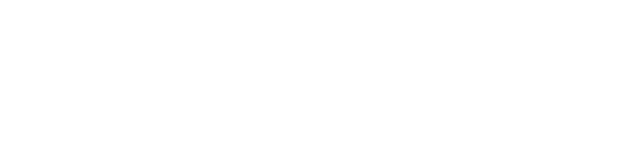
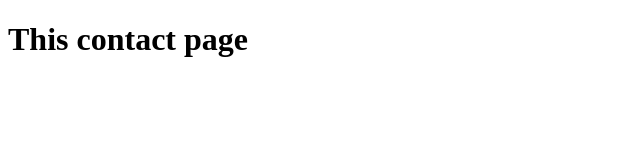
Before and after one commit to YashJadhav25/My-Portfolio, a plain HTML site: page contact.html in a window 1280 px wide. Shown: the whole page, without its empty margins (0-640 px from the left). Drawn offline with Linux system fonts and the light colour scheme.

Commit message:
contact.html add h1 tag

```diff
--- a/contact.html
+++ b/contact.html
@@ -3,9 +3,9 @@
 <head>
     <meta charset="UTF-8">
     <meta name="viewport" content="width=device-width, initial-scale=1.0">
-    <title>Document</title>
+    <title>Conatct page</title>
 </head>
 <body>
-
+    <h1>This contact page</h1>
 </body>
 </html>
```
